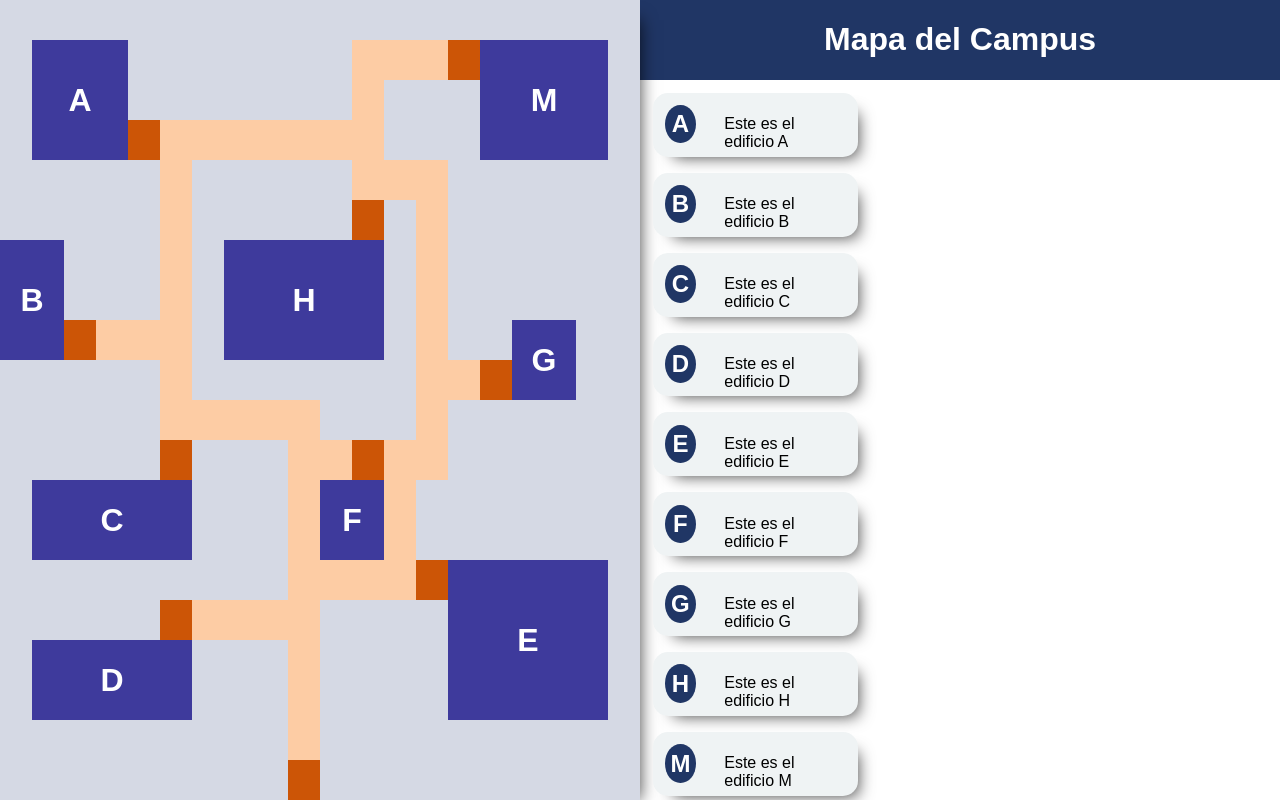
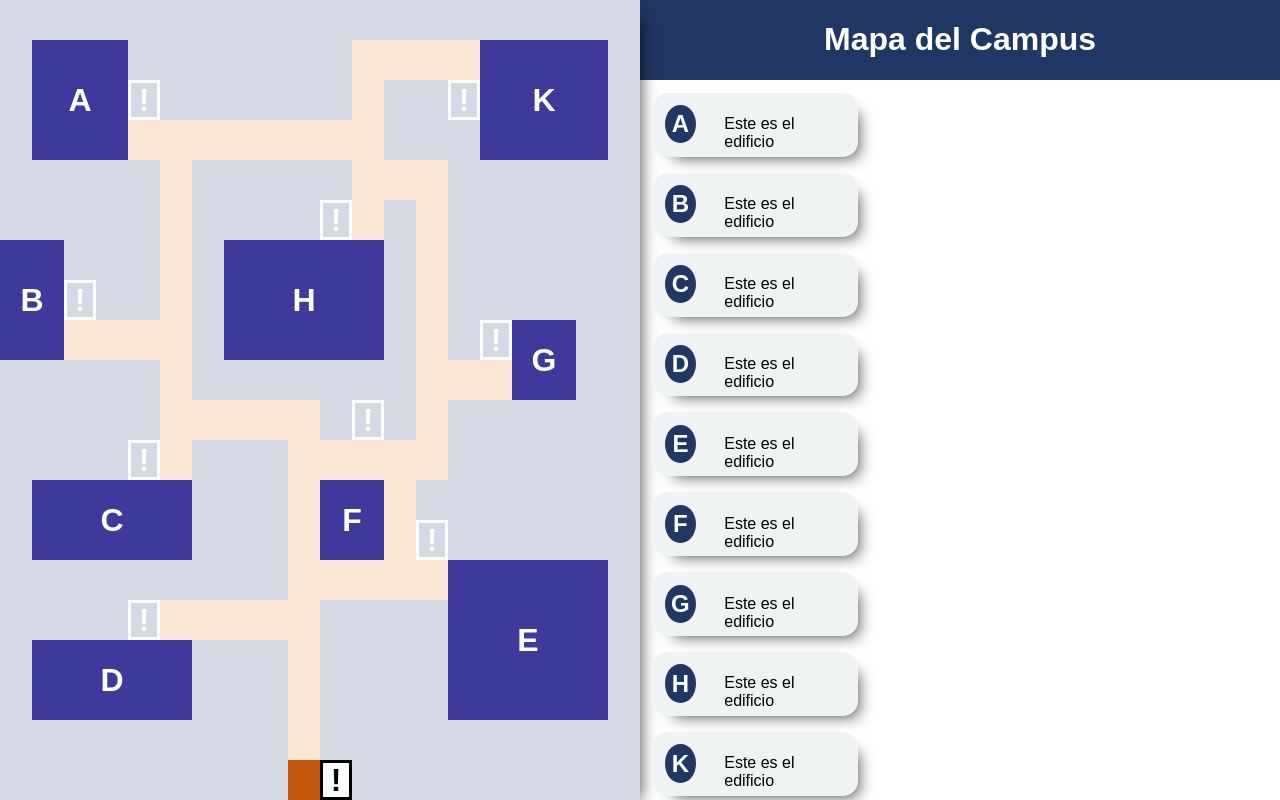
Before and after one commit to KiviKong/IoT_Jalisco, a React (Create React App) app: page / in a window 1280 px wide. Built offline with nearby package versions, Linux system fonts and the light colour scheme; no server answers; what node-dijkstra would draw is missing.

Commit message:
Agrega modulos de informacion, cambia estilos en el mapa

```diff
--- a/public/css/map.css
+++ b/public/css/map.css
@@ -12,58 +12,134 @@
 
 /* Letras en los edificios */
 
-.mapBuilding-A {
+.mapBuilding-0 {
     grid-row: row 2 / span 3;
     grid-column: col 2 / span 3;
     position: relative;
 }
 
-.mapBuilding-B {
+.mapBuilding-1 {
     grid-row: row 7 / span 3;
     grid-column: col 1 / span 2;
     position: relative;
 }
 
-.mapBuilding-C {
+.mapBuilding-2 {
     grid-row: row 13 / span 2;
     grid-column: col 2 / span 5;
     position: relative;
 }
 
-.mapBuilding-D {
+.mapBuilding-3 {
     grid-row: row 17 / span 2;
     grid-column: col 2 / span 5;
     position: relative;
 }
 
-.mapBuilding-E {
+.mapBuilding-4 {
     grid-row: row 15 / span 4;
     grid-column: col 15 / span 5;
     position: relative;
 }
 
-.mapBuilding-F {
+.mapBuilding-5 {
     grid-row: row 13 / span 2;
     grid-column: col 11 / span 2;
     position: relative;
 }
 
-.mapBuilding-G {
+.mapBuilding-6 {
     grid-row: row 9 / span 2;
     grid-column: col 17 / span 2;
     position: relative;
 }
 
-.mapBuilding-H {
+.mapBuilding-7 {
     grid-row: row 7 / span 3;
     grid-column: col 8 / span 5;
     position: relative;
 }
 
-.mapBuilding-M {
+.mapBuilding-8 {
     grid-row: row 2 / span 3;
     grid-column: col 16 / span 4;
     position: relative;
+}
+
+.mapModule-0 {
+    grid-row: row 20;
+    grid-column: col 11;
+    position: relative;
+    border-style: solid;
+}
+
+.mapModule-1 {
+    grid-row: row 16;
+    grid-column: col 5;
+    position: relative;
+    border-style: solid;
+}
+
+.mapModule-2 {
+    grid-row: row 12;
+    grid-column: col 5;
+    position: relative;
+    border-style: solid;
+}
+
+.mapModule-3 {
+    grid-row: row 8;
+    grid-column: col 3;
+    position: relative;
+    border-style: solid;
+}
+
+.mapModule-4 {
+    grid-row: row 3;
+    grid-column: col 5;
+    position: relative;
+    border-style: solid;
+}
+
+.mapModule-5 {
+    grid-row: row 6;
+    grid-column: col 11;
+    position: relative;
+    border-style: solid;
+}
+
+.mapModule-6 {
+    grid-row: row 3;
+    grid-column: col 15;
+    position: relative;
+    border-style: solid;
+}
+
+.mapModule-7 {
+    grid-row: row 9;
+    grid-column: col 16;
+    position: relative;
+    border-style: solid;
+}
+
+.mapModule-8 {
+    grid-row: row 11;
+    grid-column: col 12;
+    position: relative;
+    border-style: solid;
+}
+
+.mapModule-9 {
+    grid-row: row 14;
+    grid-column: col 14;
+    position: relative;
+    border-style: solid;
+}
+
+.currentModule {
+    border-color: black;
+    color: black;
+    background-color: white;
 }
 
 .gridMap h1{
@@ -234,22 +310,22 @@
  #block_2_12 {
     grid-row: row 2;
     grid-column: col 12;
-    background-color: #FDCCA4;
+    background-color: #FDE5D4;
  }
  #block_2_13 {
     grid-row: row 2;
     grid-column: col 13;
-    background-color: #FDCCA4;
+    background-color: #FDE5D4;
  }
  #block_2_14 {
     grid-row: row 2;
     grid-column: col 14;
-    background-color: #FDCCA4;
+    background-color: #FDE5D4;
  }
  #block_2_15 {
     grid-row: row 2;
     grid-column: col 15;
-    background-color: #CC5506;
+    background-color: #FDE5D4;
  }
  #block_2_16 {
     grid-row: row 2;
@@ -299,7 +375,7 @@
  #block_3_5 {
     grid-row: row 3;
     grid-column: col 5;
-    background-color: #D5D9E4;
+    background-color: #D5D9E4;;
  }
  #block_3_6 {
     grid-row: row 3;
@@ -334,7 +410,7 @@
  #block_3_12 {
     grid-row: row 3;
     grid-column: col 12;
-    background-color: #FDCCA4;
+    background-color: #FDE5D4;
  }
  #block_3_13 {
     grid-row: row 3;
@@ -349,7 +425,7 @@
  #block_3_15 {
     grid-row: row 3;
     grid-column: col 15;
-    background-color: #D5D9E4;
+    background-color: #D5D9E4;;
  }
  #block_3_16 {
     grid-row: row 3;
@@ -399,42 +475,42 @@
  #block_4_5 {
     grid-row: row 4;
     grid-column: col 5;
-    background-color: #CC5506;
+    background-color: #FDE5D4;
  }
  #block_4_6 {
     grid-row: row 4;
     grid-column: col 6;
-    background-color: #FDCCA4;
+    background-color: #FDE5D4;
  }
  #block_4_7 {
     grid-row: row 4;
     grid-column: col 7;
-    background-color: #FDCCA4;
+    background-color: #FDE5D4;
  }
  #block_4_8 {
     grid-row: row 4;
     grid-column: col 8;
-    background-color: #FDCCA4;
+    background-color: #FDE5D4;
  }
  #block_4_9 {
     grid-row: row 4;
     grid-column: col 9;
-    background-color: #FDCCA4;
+    background-color: #FDE5D4;
  }
  #block_4_10 {
     grid-row: row 4;
     grid-column: col 10;
-    background-color: #FDCCA4;
+    background-color: #FDE5D4;
  }
  #block_4_11 {
     grid-row: row 4;
     grid-column: col 11;
-    background-color: #FDCCA4;
+    background-color: #FDE5D4;
  }
  #block_4_12 {
     grid-row: row 4;
     grid-column: col 12;
-    background-color: #FDCCA4;
+    background-color: #FDE5D4;
  }
  #block_4_13 {
     grid-row: row 4;
@@ -504,7 +580,7 @@
  #block_5_6 {
     grid-row: row 5;
     grid-column: col 6;
-    background-color: #FDCCA4;
+    background-color: #FDE5D4;
  }
  #block_5_7 {
     grid-row: row 5;
@@ -534,17 +610,17 @@
  #block_5_12 {
     grid-row: row 5;
     grid-column: col 12;
-    background-color: #FDCCA4;
+    background-color: #FDE5D4;
  }
  #block_5_13 {
     grid-row: row 5;
     grid-column: col 13;
-    background-color: #FDCCA4;
+    background-color: #FDE5D4;
  }
  #block_5_14 {
     grid-row: row 5;
     grid-column: col 14;
-    background-color: #FDCCA4;
+    background-color: #FDE5D4;
  }
  #block_5_15 {
     grid-row: row 5;
@@ -604,7 +680,7 @@
  #block_6_6 {
     grid-row: row 6;
     grid-column: col 6;
-    background-color: #FDCCA4;
+    background-color: #FDE5D4;
  }
  #block_6_7 {
     grid-row: row 6;
@@ -629,12 +705,12 @@
  #block_6_11 {
     grid-row: row 6;
     grid-column: col 11;
-    background-color: #D5D9E4;
+    background-color: #D5D9E4;;
  }
  #block_6_12 {
     grid-row: row 6;
     grid-column: col 12;
-    background-color: #CC5506;
+    background-color: #FDE5D4;
  }
  #block_6_13 {
     grid-row: row 6;
@@ -644,7 +720,7 @@
  #block_6_14 {
     grid-row: row 6;
     grid-column: col 14;
-    background-color: #FDCCA4;
+    background-color: #FDE5D4;
  }
  #block_6_15 {
     grid-row: row 6;
@@ -704,7 +780,7 @@
  #block_7_6 {
     grid-row: row 7;
     grid-column: col 6;
-    background-color: #FDCCA4;
+    background-color: #FDE5D4;
  }
  #block_7_7 {
     grid-row: row 7;
@@ -744,7 +820,7 @@
  #block_7_14 {
     grid-row: row 7;
     grid-column: col 14;
-    background-color: #FDCCA4;
+    background-color: #FDE5D4;
  }
  #block_7_15 {
     grid-row: row 7;
@@ -789,7 +865,7 @@
  #block_8_3 {
     grid-row: row 8;
     grid-column: col 3;
-    background-color: #D5D9E4;
+    background-color: #D5D9E4;;
  }
  #block_8_4 {
     grid-row: row 8;
@@ -804,7 +880,7 @@
  #block_8_6 {
     grid-row: row 8;
     grid-column: col 6;
-    background-color: #FDCCA4;
+    background-color: #FDE5D4;
  }
  #block_8_7 {
     grid-row: row 8;
@@ -844,7 +920,7 @@
  #block_8_14 {
     grid-row: row 8;
     grid-column: col 14;
-    background-color: #FDCCA4;
+    background-color: #FDE5D4;
  }
  #block_8_15 {
     grid-row: row 8;
@@ -889,22 +965,22 @@
  #block_9_3 {
     grid-row: row 9;
     grid-column: col 3;
-    background-color: #CC5506;
+    background-color: #FDE5D4;
  }
  #block_9_4 {
     grid-row: row 9;
     grid-column: col 4;
-    background-color: #FDCCA4;
+    background-color: #FDE5D4;
  }
  #block_9_5 {
     grid-row: row 9;
     grid-column: col 5;
-    background-color: #FDCCA4;
+    background-color: #FDE5D4;
  }
  #block_9_6 {
     grid-row: row 9;
     grid-column: col 6;
-    background-color: #FDCCA4;
+    background-color: #FDE5D4;
  }
  #block_9_7 {
     grid-row: row 9;
@@ -944,7 +1020,7 @@
  #block_9_14 {
     grid-row: row 9;
     grid-column: col 14;
-    background-color: #FDCCA4;
+    background-color: #FDE5D4;
  }
  #block_9_15 {
     grid-row: row 9;
@@ -954,7 +1030,7 @@
  #block_9_16 {
     grid-row: row 9;
     grid-column: col 16;
-    background-color: #D5D9E4;
+    background-color: #D5D9E4;;
  }
  #block_9_17 {
     grid-row: row 9;
@@ -1004,7 +1080,7 @@
  #block_10_6 {
     grid-row: row 10;
     grid-column: col 6;
-    background-color: #FDCCA4;
+    background-color: #FDE5D4;
  }
  #block_10_7 {
     grid-row: row 10;
@@ -1044,17 +1120,17 @@
  #block_10_14 {
     grid-row: row 10;
     grid-column: col 14;
-    background-color: #FDCCA4;
+    background-color: #FDE5D4;
  }
  #block_10_15 {
     grid-row: row 10;
     grid-column: col 15;
-    background-color: #FDCCA4;
+    background-color: #FDE5D4;
  }
  #block_10_16 {
     grid-row: row 10;
     grid-column: col 16;
-    background-color: #CC5506;
+    background-color: #FDE5D4;
  }
  #block_10_17 {
     grid-row: row 10;
@@ -1104,27 +1180,27 @@
  #block_11_6 {
     grid-row: row 11;
     grid-column: col 6;
-    background-color: #FDCCA4;
+    background-color: #FDE5D4;
  }
  #block_11_7 {
     grid-row: row 11;
     grid-column: col 7;
-    background-color: #FDCCA4;
+    background-color: #FDE5D4;
  }
  #block_11_8 {
     grid-row: row 11;
     grid-column: col 8;
-    background-color: #FDCCA4;
+    background-color: #FDE5D4;
  }
  #block_11_9 {
     grid-row: row 11;
     grid-column: col 9;
-    background-color: #FDCCA4;
+    background-color: #FDE5D4;
  }
  #block_11_10 {
     grid-row: row 11;
     grid-column: col 10;
-    background-color: #FDCCA4;
+    background-color: #FDE5D4;
  }
  #block_11_11 {
     grid-row: row 11;
@@ -1134,7 +1210,7 @@
  #block_11_12 {
     grid-row: row 11;
     grid-column: col 12;
-    background-color: #D5D9E4;
+    background-color: #D5D9E4;;
  }
  #block_11_13 {
     grid-row: row 11;
@@ -1144,7 +1220,7 @@
  #block_11_14 {
     grid-row: row 11;
     grid-column: col 14;
-    background-color: #FDCCA4;
+    background-color: #FDE5D4;
  }
  #block_11_15 {
     grid-row: row 11;
@@ -1199,12 +1275,12 @@
  #block_12_5 {
     grid-row: row 12;
     grid-column: col 5;
-    background-color: #D5D9E4;
+    background-color: #D5D9E4;;
  }
  #block_12_6 {
     grid-row: row 12;
     grid-column: col 6;
-    background-color: #CC5506;
+    background-color: #FDE5D4;
  }
  #block_12_7 {
     grid-row: row 12;
@@ -1224,27 +1300,27 @@
  #block_12_10 {
     grid-row: row 12;
     grid-column: col 10;
-    background-color: #FDCCA4;
+    background-color: #FDE5D4;
  }
  #block_12_11 {
     grid-row: row 12;
     grid-column: col 11;
-    background-color: #FDCCA4;
+    background-color: #FDE5D4;
  }
  #block_12_12 {
     grid-row: row 12;
     grid-column: col 12;
-    background-color: #CC5506;
+    background-color: #FDE5D4;
  }
  #block_12_13 {
     grid-row: row 12;
     grid-column: col 13;
-    background-color: #FDCCA4;
+    background-color: #FDE5D4;
  }
  #block_12_14 {
     grid-row: row 12;
     grid-column: col 14;
-    background-color: #FDCCA4;
+    background-color: #FDE5D4;
  }
  #block_12_15 {
     grid-row: row 12;
@@ -1324,7 +1400,7 @@
  #block_13_10 {
     grid-row: row 13;
     grid-column: col 10;
-    background-color: #FDCCA4;
+    background-color: #FDE5D4;
  }
  #block_13_11 {
     grid-row: row 13;
@@ -1339,7 +1415,7 @@
  #block_13_13 {
     grid-row: row 13;
     grid-column: col 13;
-    background-color: #FDCCA4;
+    background-color: #FDE5D4;
  }
  #block_13_14 {
     grid-row: row 13;
@@ -1424,7 +1500,7 @@
  #block_14_10 {
     grid-row: row 14;
     grid-column: col 10;
-    background-color: #FDCCA4;
+    background-color: #FDE5D4;
  }
  #block_14_11 {
     grid-row: row 14;
@@ -1439,7 +1515,7 @@
  #block_14_13 {
     grid-row: row 14;
     grid-column: col 13;
-    background-color: #FDCCA4;
+    background-color: #FDE5D4;
  }
  #block_14_14 {
     grid-row: row 14;
@@ -1524,27 +1600,27 @@
  #block_15_10 {
     grid-row: row 15;
     grid-column: col 10;
-    background-color: #FDCCA4;
+    background-color: #FDE5D4;
  }
  #block_15_11 {
     grid-row: row 15;
     grid-column: col 11;
-    background-color: #FDCCA4;
+    background-color: #FDE5D4;
  }
  #block_15_12 {
     grid-row: row 15;
     grid-column: col 12;
-    background-color: #FDCCA4;
+    background-color: #FDE5D4;
  }
  #block_15_13 {
     grid-row: row 15;
     grid-column: col 13;
-    background-color: #FDCCA4;
+    background-color: #FDE5D4;
  }
  #block_15_14 {
     grid-row: row 15;
     grid-column: col 14;
-    background-color: #CC5506;
+    background-color: #FDE5D4;
  }
  #block_15_15 {
     grid-row: row 15;
@@ -1599,32 +1675,32 @@
  #block_16_5 {
     grid-row: row 16;
     grid-column: col 5;
-    background-color: #D5D9E4;
+    background-color: #D5D9E4;;
  }
  #block_16_6 {
     grid-row: row 16;
     grid-column: col 6;
-    background-color: #CC5506;
+    background-color: #FDE5D4;
  }
  #block_16_7 {
     grid-row: row 16;
     grid-column: col 7;
-    background-color: #FDCCA4;
+    background-color: #FDE5D4;
  }
  #block_16_8 {
     grid-row: row 16;
     grid-column: col 8;
-    background-color: #FDCCA4;
+    background-color: #FDE5D4;
  }
  #block_16_9 {
     grid-row: row 16;
     grid-column: col 9;
-    background-color: #FDCCA4;
+    background-color: #FDE5D4;
  }
  #block_16_10 {
     grid-row: row 16;
     grid-column: col 10;
-    background-color: #FDCCA4;
+    background-color: #FDE5D4;
  }
  #block_16_11 {
     grid-row: row 16;
@@ -1724,7 +1800,7 @@
  #block_17_10 {
     grid-row: row 17;
     grid-column: col 10;
-    background-color: #FDCCA4;
+    background-color: #FDE5D4;
  }
  #block_17_11 {
     grid-row: row 17;
@@ -1824,7 +1900,7 @@
  #block_18_10 {
     grid-row: row 18;
     grid-column: col 10;
-    background-color: #FDCCA4;
+    background-color: #FDE5D4;
  }
  #block_18_11 {
     grid-row: row 18;
@@ -1924,7 +2000,7 @@
  #block_19_10 {
     grid-row: row 19;
     grid-column: col 10;
-    background-color: #FDCCA4;
+    background-color: #FDE5D4;
  }
  #block_19_11 {
     grid-row: row 19;
@@ -2024,12 +2100,12 @@
  #block_20_10 {
     grid-row: row 20;
     grid-column: col 10;
-    background-color: #CC5506;
+    background-color: #C7590E;
  }
  #block_20_11 {
     grid-row: row 20;
     grid-column: col 11;
-    background-color: #D5D9E4;
+    background-color: #D5D9E4;;
  }
  #block_20_12 {
     grid-row: row 20;
--- a/src/components/MainComponent.js
+++ b/src/components/MainComponent.js
@@ -82,7 +82,6 @@ export class MainComponent extends React.Component {
   serverMessage = () => {
     let points;
     socket.on('server-message', (userReceived) => {
-      console.log('_' + userReceived.Attributes.x.N + '_' + userReceived.Attributes.y.N);
       points = route.path('_' + userReceived.Attributes.x.N + '_' + userReceived.Attributes.y.N , '_' + userReceived.Attributes.x2.N + '_' + userReceived.Attributes.y2.N);
       this.setState({user:userReceived, coords: pathToGod(points)});
     });
--- a/src/components/description/buildings.js
+++ b/src/components/description/buildings.js
@@ -1,56 +1,56 @@
 export const edificios = [
     {
         nombre: "A",
-        resumen: "Este es el edificio A",
+        resumen: "Este es el edificio ",
         descripcion: "Two things are infinite: the universe and human stupidity; and I'm not sure about the universe.",
         coordenadas: [[2,2],[2,3],[2,4],[3,2],[3,3],[3,4],[4,2],[4,3],[4,4]]
     },
     {
         nombre: "B",
-        resumen: "Este es el edificio B",
+        resumen: "Este es el edificio ",
         descripcion: "I'm selfish, impatient and a little insecure. I make mistakes, I am out of control and at times hard to handle. But if you can't handle me at my worst, then you sure as hell don't deserve me at my best.",
         coordenadas: [[7,1],[7,2],[8,1],[8,2],[9,1],[9,2]]
     },
     {
         nombre: "C",
-        resumen: "Este es el edificio C",
+        resumen: "Este es el edificio ",
         descripcion: "Be who you are and say what you feel, because those who mind don't matter, and those who matter don't mind.",
         coordenadas: [[13,2],[13,3],[13,4],[13,5],[13,6],[14,2],[14,3],[14,4],[14,5],[14,6]]
     },
     {
         nombre: "D",
-        resumen: "Este es el edificio D",
+        resumen: "Este es el edificio ",
         descripcion: "You know you're in love when you can't fall asleep because reality is finally better than your dreams.",
         coordenadas: [[17,2],[17,3],[17,4],[17,5],[17,6],[18,2],[18,3],[18,4],[18,5],[18,6]]
     },
     {
         nombre: "E",
-        resumen: "Este es el edificio E",
+        resumen: "Este es el edificio ",
         descripcion: "In three words I can sum up everything I've learned about life: it goes on.",
         coordenadas: [[15,15],[15,16],[15,17],[15,18],[15,19],[16,15],[16,16],[16,17],[16,18],[16,19],[17,15],[17,16],[17,17],[17,18],[17,19],[18,15],[18,16],[18,17],[18,18],[18,19]]
 
     },
     {
         nombre: "F",
-        resumen: "Este es el edificio F",
+        resumen: "Este es el edificio ",
         descripcion: "If you want to know what a man's like, take a good look at how he treats his inferiors, not his equals.",
         coordenadas: [[13,11],[13,12],[14,11],[14,12]]
     },
     {
         nombre: "G",
-        resumen: "Este es el edificio G",
+        resumen: "Este es el edificio ",
         descripcion: "I've learned that people will forget what you said, people will forget what you did, but people will never forget how you made them feel.",
         coordenadas: [[9,17],[9,18],[10,17],[10,18]]
     },
     {
         nombre: "H",
-        resumen: "Este es el edificio H",
+        resumen: "Este es el edificio ",
         descripcion: "Darkness cannot drive out darkness: only light can do that. Hate cannot drive out hate: only love can do that.",
         coordenadas: [[7,8],[7,9],[7,10],[7,11],[7,12],[8,8],[8,9],[8,10],[8,11],[8,12],[9,8],[9,9],[9,10],[9,11],[9,12]]
     },
     {
-        nombre: "M",
-        resumen: "Este es el edificio M",
+        nombre: "K",
+        resumen: "Este es el edificio ",
         descripcion: "To be yourself in a world that is constantly trying to make you something else is the greatest accomplishment.",
         coordenadas: [[2,16],[2,17],[2,18],[2,19],[3,16],[3,17],[3,18],[3,19],[4,16],[4,17],[4,18],[4,19]]
     },
--- /dev/null
+++ b/src/components/description/modules.js
@@ -0,0 +1,4 @@
+export const modules = {
+    coords: [[20,11],[16,5],[12,5],[8,3],[3,5],[6,11],[3,15],[9,16],[11,12],[14,14]],
+    curerntPos: 0
+}
--- a/src/components/map/Mapa.js
+++ b/src/components/map/Mapa.js
@@ -1,5 +1,6 @@
 import React from 'react';
 import { edificios } from '../description/buildings.js';
+import { modules } from '../description/modules.js';
 
 export class Mapa extends React.Component {
   constructor(props) {
@@ -13,17 +14,27 @@ export class Mapa extends React.Component {
       for (let y = 0; y < 20; y++) {
         const current = this.props.edificio.coordenadas.find(c => c[0] === (x+1) && c[1] === (y+1));
         const currentx2 = this.props.coords.find(c => c[0] === (x+1) && c[1] === (y+1));
-        blocks.push(<div key={x + '_' + y} id={'block_' + (x+1) + '_' + (y+1)} style={{backgroundColor: current ? '#01B0F1': currentx2 ? '#ABD18F': '' }}></div>);
+        blocks.push(<div key={x + '_' + y} id={'block_' + (x+1) + '_' + (y+1)} style={{backgroundColor: current ? '#91A8DA': currentx2 ? '#F5AF85': ''}}></div>);
       }
-    }
+    } // borderStyle: currentx2 ? 'solid': ''
     return blocks;
   }
 
   renderLabels = () => {
-    return edificios.map( (e) => {
+    return edificios.map( (e,i) => {
       return (
-        <div key={e.nombre} className={'mapBuilding-'+ e.nombre}>
+        <div key={e.nombre} className={'mapBuilding-'+ i}>
           <h1>{e.nombre}</h1>
+        </div>
+      )
+    });
+  }
+
+  renderModuleLabels = () => {
+    return modules.coords.map((e,i) => {
+      return (
+        <div key={e} className={'mapModule-'+ i + (i === modules.curerntPos ? ' currentModule' : '')}>
+            <h1>!</h1>
         </div>
       )
     });
@@ -33,6 +44,7 @@ export class Mapa extends React.Component {
     return (
       <div className="mapArea">
         <div className="gridMap">
+          {this.renderModuleLabels()}
           {this.renderLabels()}
           {this.renderDivs()}
         </div>
```
Also changed, not shown: src/components/map/labels.js (deleted, +0 -18 lines).
